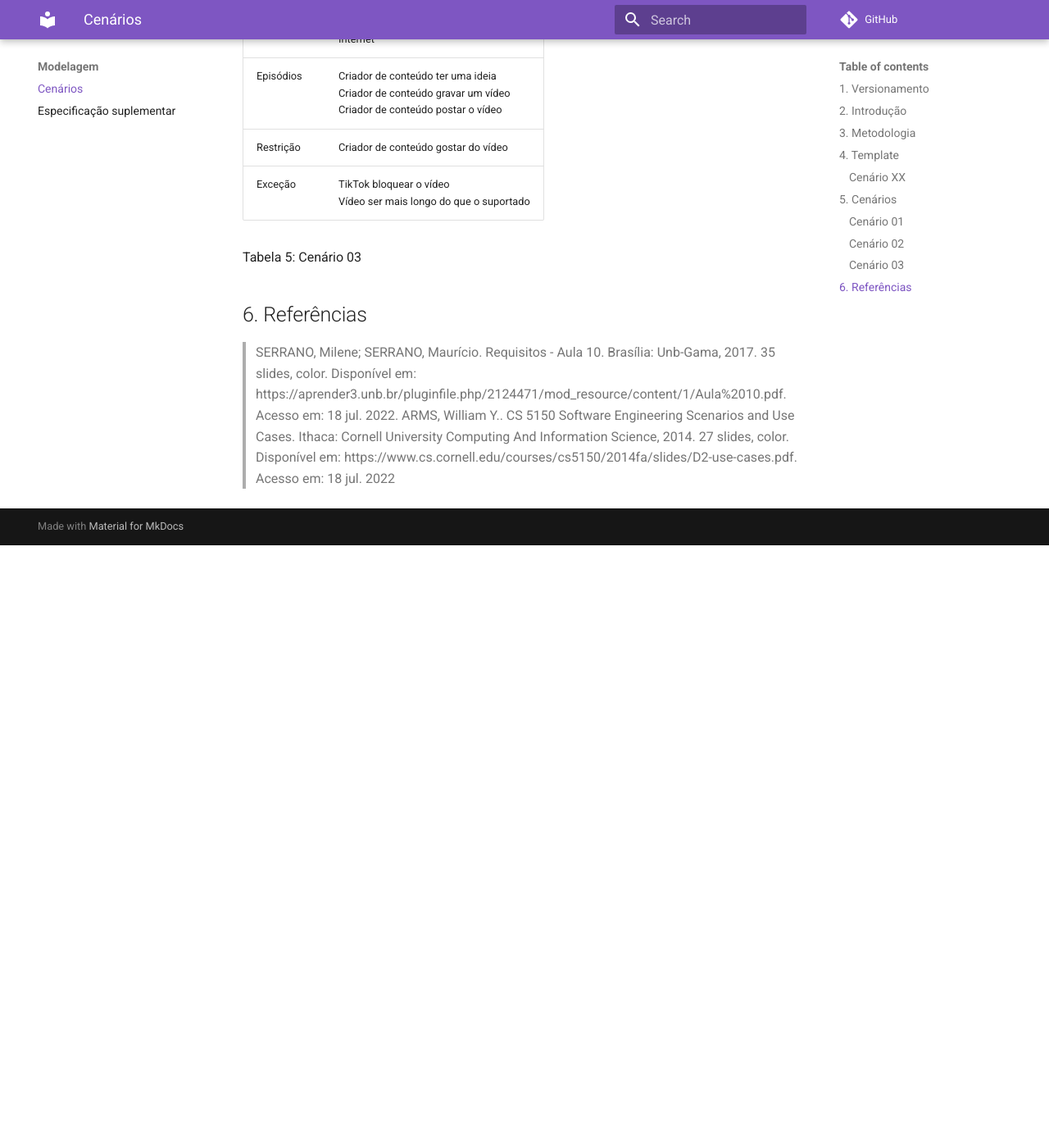
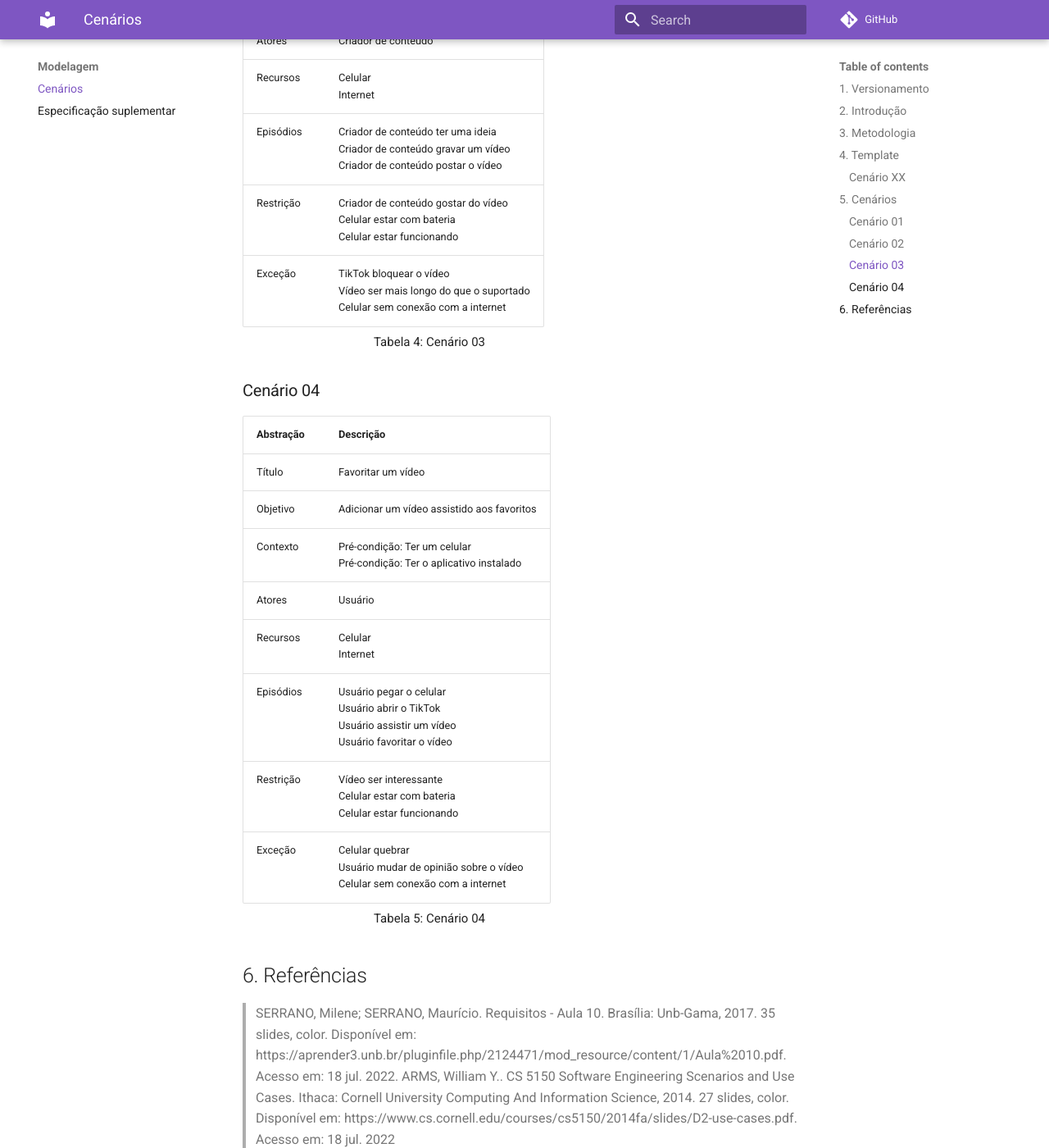
Before and after one commit to Requisitos-de-Software/2022.1-TikTok, an MkDocs documentation site: the page built from docs/modelagem/cenarios.md, in a window 1280 px wide and 1400 px high, scrolled down 3205 px. Shown: the whole window at 82% size. Built offline with MkDocs 1.6.1 and Material for MkDocs 9.7.7, drawn with Linux system fonts in a browser that asks for light colours; comment, search, counter and statistics services are not loaded; before the commit the page ends 3870 px from its top, so only the background shows below that; some of the changed text lies outside the part shown.

Commit message:
#35 - Adição do cenário 04

```diff
--- a/docs/modelagem/cenarios.md
+++ b/docs/modelagem/cenarios.md
@@ -10,6 +10,7 @@
 | 1.1    | Mateus Caltabiano | Adição do cenário 01              |
 | 1.2    | Mateus Caltabiano | Adição do cenário 02              |
 | 1.3    | Mateus Caltabiano | Adição do cenário 03              |
+| 1.4    | Mateus Caltabiano | Adição do cenário 04              |
 
 
 ## 2. Introdução
@@ -35,8 +36,8 @@
 | Restrição | Descrição das restrições |
 | Exceção   | Descrição das exceções   |
 
-<p>
-    Tabela 2: Template para os cenários
+<p style="margin-top: -25px; font-size: 15px; margin-left: 160px">
+    Tabela 1: Template para os cenários
 </p>
 
 ## 5. Cenários
@@ -45,51 +46,68 @@
 
 | Abstração | Descrição                                                                              |
 | --------- | -------------------------------------------------------------------------------------- |
-| Título    | Assistir vídeos na timeline                                                            |
-| Objetivo  | Utilizar o TikTok para assistir vídeos na timeline                                     |
+| Título    | Assistir um vídeo na timeline                                                          |
+| Objetivo  | Utilizar o TikTok para assistir um vídeo na timeline                                   |
 | Contexto  | Pré-condição - Ter um celular<br>Pré-condição - Ter o aplicativo instalado             |
 | Atores    | Usuário                                                                                |
-| Recursos  | Celular                                                                                |
+| Recursos  | Celular<br>Internet                                                                    |
 | Episódios | Usuário está entediado<br>Usuário pega o celular<br>Usuário abre o TikTok              |
 | Restrição | Celular estar com bateria<br>Usuário quer assistir TikTok<br>Celular estar funcionando |
 | Exceção   | Celular sem bateria<br>Celular cai no chão<br>Celular sem conexão com a internet       |
 
-<p>
-    Tabela 3: Cenário 01
+<p style="margin-top: -25px; font-size: 15px; margin-left: 160px">
+    Tabela 2: Cenário 01
 </p>
 
 ### Cenário 02
 
-| Abstração | Descrição                                                                                        |
-| --------- | ------------------------------------------------------------------------------------------------ |
-| Título    | Buscar vídeos                                                                                    |
-| Objetivo  | Procurar por vídeos utilizando texto                                                             |
-| Contexto  | Pré-condição: Ter um celular com app instalado<br>Pré-condição: Saber o que quer encontrar       |
-| Atores    | Usuário                                                                                          |
-| Recursos  | Celular                                                                                          |
-| Episódios | Usuário quer encontrar um vídeo<br>Usuário abre a ferramenta de busca<br>Usuário digita um texto |
-| Restrição | Usuário saber o que pesquisar<br>Algoritmo de busca encontrar vídeos relacionados<br>            |
-| Exceção   | Celular sem conexão com a internet<br>                                                           |
+| Abstração | Descrição                                                                                                                                   |
+| --------- | ------------------------------------------------------------------------------------------------------------------------------------------- |
+| Título    | Buscar um vídeo                                                                                                                             |
+| Objetivo  | Procurar por vídeos utilizando texto                                                                                                        |
+| Contexto  | Pré-condição: Ter um celular com app instalado<br>Pré-condição: Saber o que quer encontrar                                                  |
+| Atores    | Usuário                                                                                                                                     |
+| Recursos  | Celular<br>Internet                                                                                                                         |
+| Episódios | Usuário quer encontrar um vídeo<br>Usuário abre a ferramenta de busca<br>Usuário digita um texto                                            |
+| Restrição | Usuário saber o que pesquisar<br>Algoritmo de busca encontrar vídeos relacionados<br>Celular estar com bateria<br>Celular estar funcionando |
+| Exceção   | Celular sem conexão com a internet                                                                                                          |
 
-<p>
-    Tabela 4: Cenário 02
+<p style="margin-top: -25px; font-size: 15px; margin-left: 160px">
+    Tabela 3: Cenário 02
 </p>
 
 ### Cenário 03
 
-| Abstração | Descrição                                                                                                      |
-| --------- | -------------------------------------------------------------------------------------------------------------- |
-| Título    | Postar vídeos                                                                                                  |
-| Objetivo  | Postar um vídeo no perfil                                                                                      |
-| Contexto  | Pré-condição: Ter um celular<br>Pré-condição: Ter o aplicativo instalado<br>Pré-condição: Ter um vídeo gravado |
-| Atores    | Criador de conteúdo                                                                                            |
-| Recursos  | Celular<br>Internet                                                                                            |
-| Episódios | Criador de conteúdo ter uma ideia<br>Criador de conteúdo gravar um vídeo<br>Criador de conteúdo postar o vídeo |
-| Restrição | Criador de conteúdo gostar do vídeo<br>                                                                        |
-| Exceção   | TikTok bloquear o vídeo<br>Vídeo ser mais longo do que o suportado                                             |
+| Abstração | Descrição                                                                                                                                     |
+| --------- | --------------------------------------------------------------------------------------------------------------------------------------------- |
+| Título    | Postar um vídeo                                                                                                                               |
+| Objetivo  | Postar um vídeo no perfil                                                                                                                     |
+| Contexto  | Pré-condição: Ter um celular<br>Pré-condição: Ter o aplicativo instalado<br>Pré-condição: Ter um vídeo gravado<br>Pré-condição: Ter uma conta |
+| Atores    | Criador de conteúdo                                                                                                                           |
+| Recursos  | Celular<br>Internet                                                                                                                           |
+| Episódios | Criador de conteúdo ter uma ideia<br>Criador de conteúdo gravar um vídeo<br>Criador de conteúdo postar o vídeo                                |
+| Restrição | Criador de conteúdo gostar do vídeo<br>Celular estar com bateria<br>Celular estar funcionando                                                 |
+| Exceção   | TikTok bloquear o vídeo<br>Vídeo ser mais longo do que o suportado<br>Celular sem conexão com a internet                                      |
 
-<p>
-    Tabela 5: Cenário 03
+<p style="margin-top: -25px; font-size: 15px; margin-left: 160px">
+    Tabela 4: Cenário 03
+</p>
+
+### Cenário 04
+
+| Abstração | Descrição                                                                                                   |
+| --------- | ----------------------------------------------------------------------------------------------------------- |
+| Título    | Favoritar um vídeo                                                                                          |
+| Objetivo  | Adicionar um vídeo assistido aos favoritos                                                                  |
+| Contexto  | Pré-condição: Ter um celular<br>Pré-condição: Ter o aplicativo instalado<br>                                |
+| Atores    | Usuário                                                                                                     |
+| Recursos  | Celular<br>Internet                                                                                         |
+| Episódios | Usuário pegar o celular<br>Usuário abrir o TikTok<br>Usuário assistir um vídeo<br>Usuário favoritar o vídeo |
+| Restrição | Vídeo ser interessante<br>Celular estar com bateria<br>Celular estar funcionando                                                                                      |
+| Exceção   | Celular quebrar<br>Usuário mudar de opinião sobre o vídeo<br>Celular sem conexão com a internet                                                   |
+
+<p style="margin-top: -25px; font-size: 15px; margin-left: 160px">
+    Tabela 5: Cenário 04
 </p>
 
 ## 6. Referências
```
